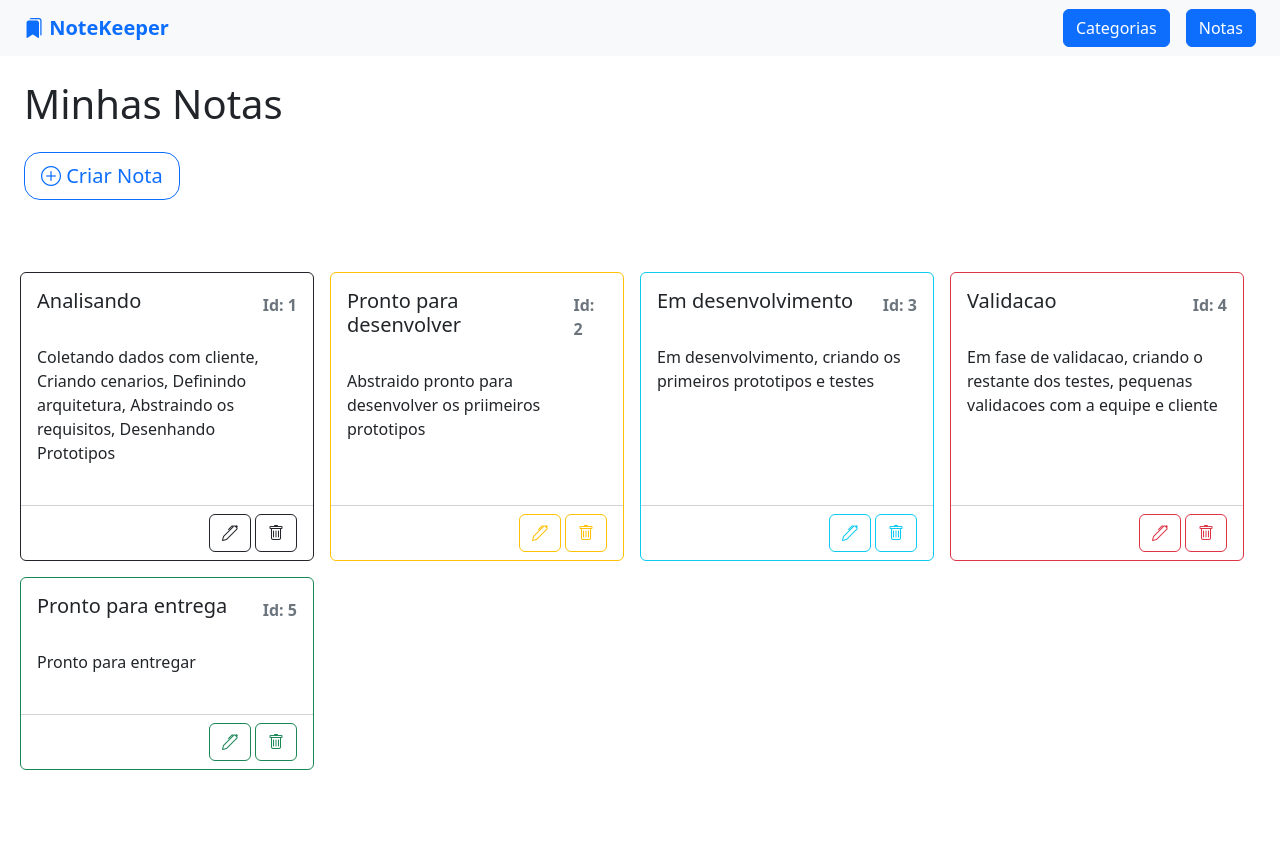
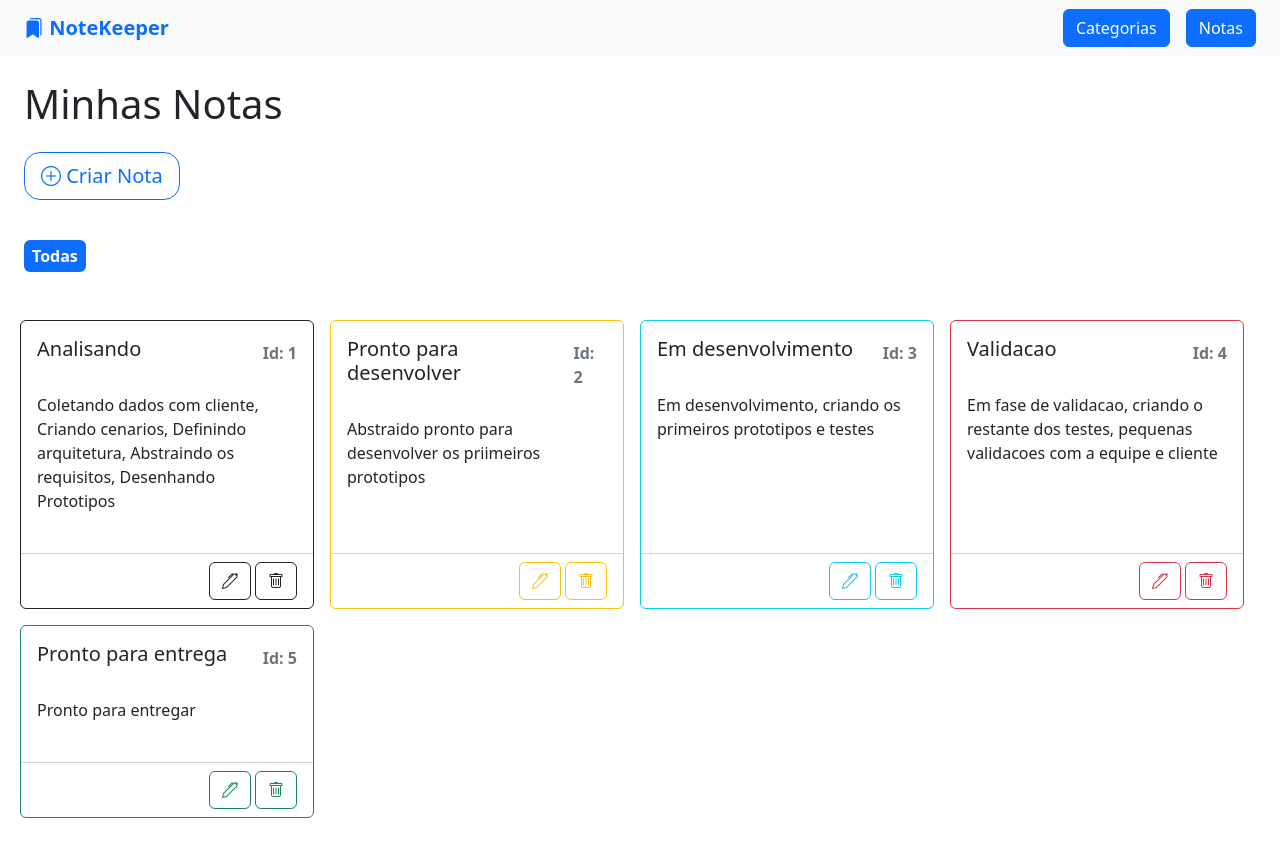
Before and after one commit to daviborgesfelipe/note-keeper, an Angular app: page /notas/listar in a window 1280 px wide. Before the commit the page ends 800 px from the top, so only its background shows below. Built offline with nearby package versions, Linux system fonts and the light colour scheme; data requests are answered from the project's data file.

Commit message:
inicia o fitro de categorias

```diff
--- a/src/app/components/notas/listar-notas/listar-notas.component.html
+++ b/src/app/components/notas/listar-notas/listar-notas.component.html
@@ -8,7 +8,7 @@
       Criar Nota
     </button>
   </div>
-
+  <app-filtros-por-categoria [categorias]="categorias"> </app-filtros-por-categoria>
   <div class="row g-3">
     <div *ngFor="let nota of notas" class="col-sm col-md-6 col-lg-3">
       <app-nota [nota]="nota"></app-nota>
--- a/src/app/components/notas/listar-notas/listar-notas.component.ts
+++ b/src/app/components/notas/listar-notas/listar-notas.component.ts
@@ -1,6 +1,7 @@
 import { Component, OnInit } from '@angular/core';
 import { Nota } from '../../../models/notas';
 import { NotaService } from '../../../services/nota.service';
+import { Categoria } from 'src/app/models/categoria';
 
 @Component({
   selector: 'app-listar-notas',
@@ -9,8 +10,10 @@
 })
 export class ListarNotasComponent implements OnInit{
   notas: Nota[] = [];
+  categorias: Categoria[] = []
 
   constructor(private notaService: NotaService) {
+    console.log("======>", this.notas)
   }
 
   ngOnInit(): void {
```
